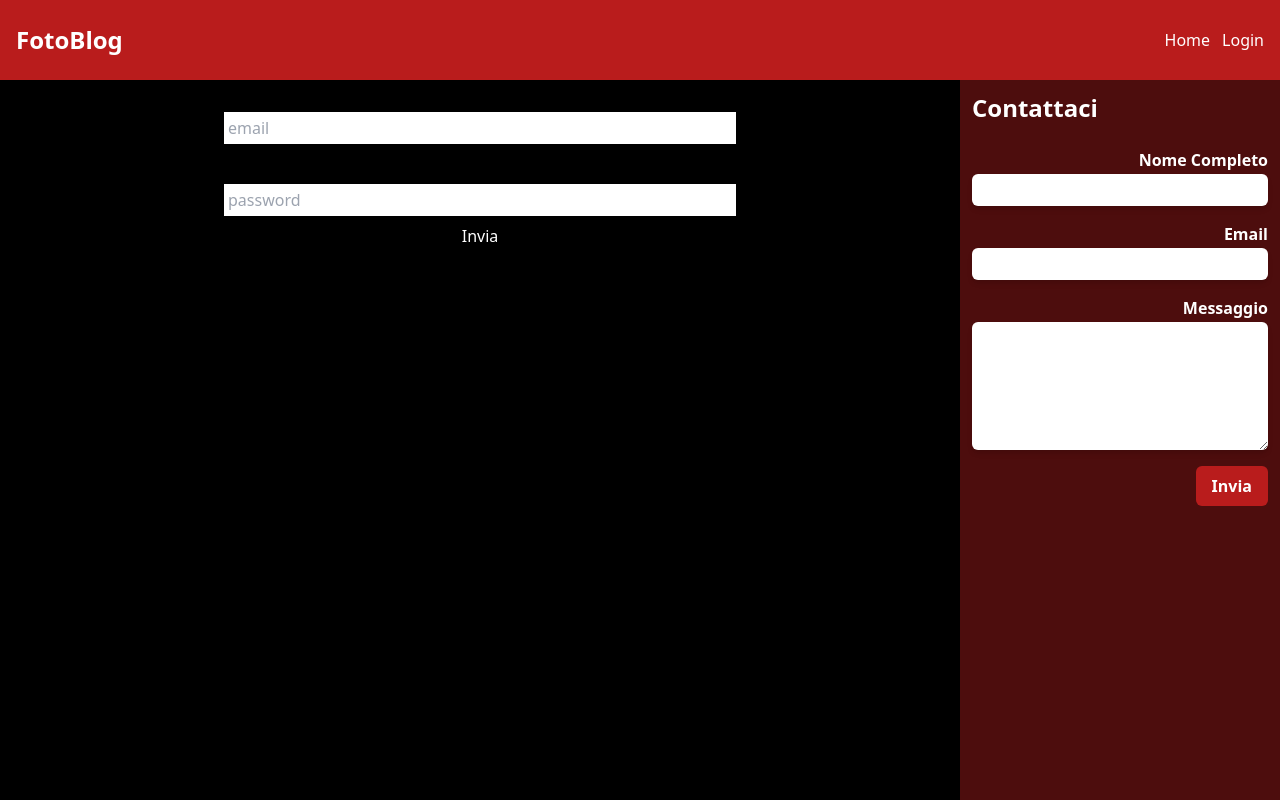
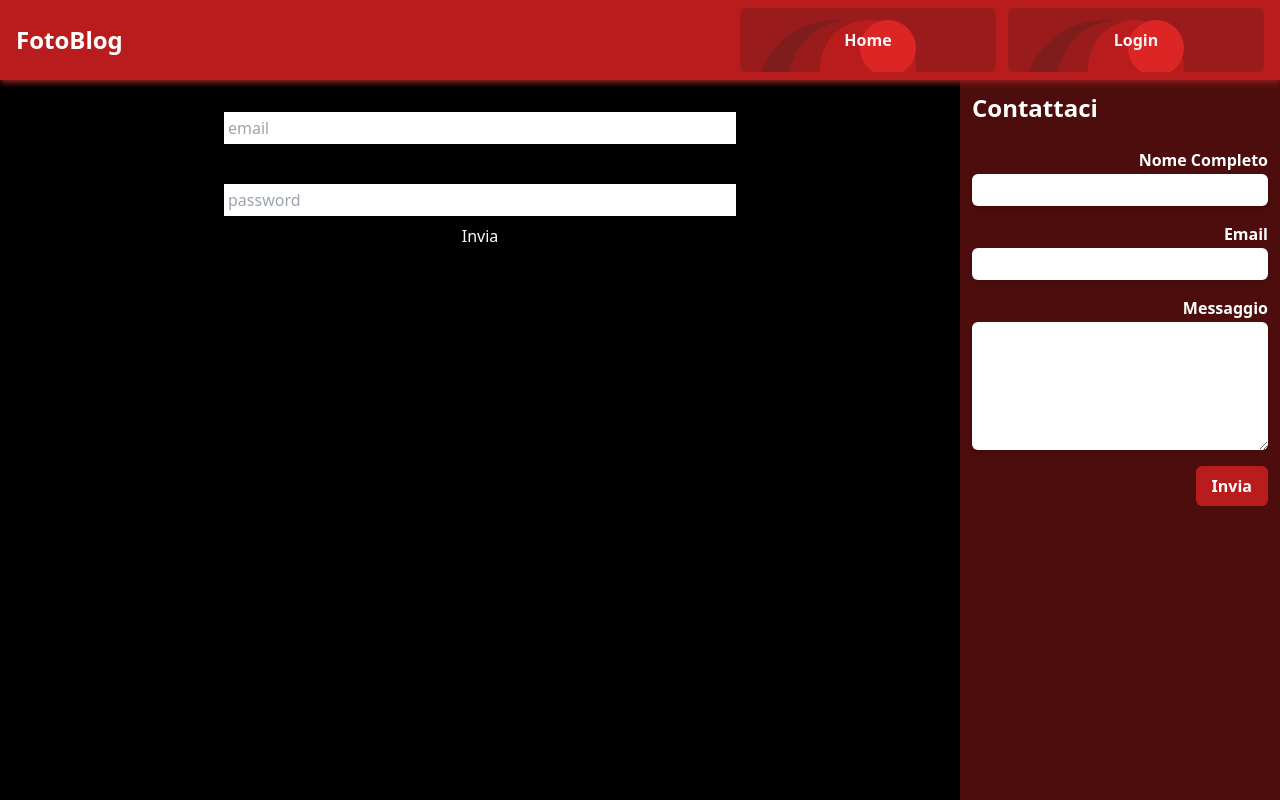
Before and after one commit to DavideFarci/react-il-mio-fotoalbum, a React (Vite) app in the folder React_Frontend/: page /login in a window 1280 px wide. Built offline with nearby package versions, Linux system fonts and the light colour scheme.

Commit message:
fix style header and buttons

```diff
--- a/React_Frontend/src/components/Header.jsx
+++ b/React_Frontend/src/components/Header.jsx
@@ -1,22 +1,60 @@
 import { Link } from 'react-router-dom';
 import { useAuth } from '../contexts/AuthContext';
 
-const Header = () => {
+const ButtonLoginLogout = () => {
   const { isLogged, handleLogout } = useAuth();
 
   return (
-    <header className="fixed left-0 right-0  top-0 flex h-20 items-center justify-between bg-red-700 px-4">
+    <button
+      onClick={isLogged && handleLogout}
+      className="group relative flex h-16  w-64 cursor-pointer items-center justify-center overflow-hidden rounded-md bg-red-800 p-2 font-extrabold text-red-50"
+    >
+      <div className="absolute right-20 top-3 z-10 h-40 w-40 rounded-full bg-red-900 duration-500 group-hover:-right-12 group-hover:top-12 group-hover:scale-150 group-hover:opacity-50"></div>
+      <div className="absolute right-20 top-3 z-10 h-32 w-32 rounded-full bg-red-800 duration-500 group-hover:-right-12 group-hover:top-12 group-hover:scale-150 group-hover:opacity-50"></div>
+      <div className="absolute right-20 top-3 z-10 h-24 w-24 rounded-full bg-red-700 duration-500 group-hover:-right-12 group-hover:top-12 group-hover:scale-150 group-hover:opacity-50"></div>
+      <div className="absolute right-20 top-3 z-10 h-14 w-14 rounded-full bg-red-600 duration-500 group-hover:-right-12 group-hover:top-12 group-hover:scale-150 group-hover:opacity-50"></div>
+      <p className="z-10">{isLogged ? 'Logout' : 'Login'}</p>
+    </button>
+  );
+};
+
+const ButtonHomeDashboard = () => {
+  const { isLogged, handleLogout } = useAuth();
+
+  return (
+    <button
+      onClick={isLogged && handleLogout}
+      className="group relative flex h-16  w-64 cursor-pointer items-center justify-center overflow-hidden rounded-md bg-red-800 p-2 font-extrabold text-red-50"
+    >
+      <div className="absolute right-20 top-3 z-10 h-40 w-40 rounded-full bg-red-900 duration-500 group-hover:-right-12 group-hover:top-12 group-hover:scale-150 group-hover:opacity-50"></div>
+      <div className="absolute right-20 top-3 z-10 h-32 w-32 rounded-full bg-red-800 duration-500 group-hover:-right-12 group-hover:top-12 group-hover:scale-150 group-hover:opacity-50"></div>
+      <div className="absolute right-20 top-3 z-10 h-24 w-24 rounded-full bg-red-700 duration-500 group-hover:-right-12 group-hover:top-12 group-hover:scale-150 group-hover:opacity-50"></div>
+      <div className="absolute right-20 top-3 z-10 h-14 w-14 rounded-full bg-red-600 duration-500 group-hover:-right-12 group-hover:top-12 group-hover:scale-150 group-hover:opacity-50"></div>
+      <p className="z-10">{isLogged ? 'Dashboard' : 'Home'}</p>
+    </button>
+  );
+};
+
+const Header = () => {
+  const { isLogged } = useAuth();
+
+  return (
+    <header className="fixed left-0 right-0  top-0 flex h-20 items-center justify-between bg-red-700 px-4 shadow-md shadow-red-900">
       <h1 className="text-2xl font-bold">FotoBlog</h1>
       <nav>
         <ul className="flex items-center gap-3 ">
           <li>
-            <Link to={'/'}>{isLogged ? 'Dashboard' : 'Home'}</Link>
+            <Link to={'/'}>
+              <ButtonHomeDashboard />
+            </Link>
           </li>
           <li>
             {!isLogged ? (
-              <Link to={'/login'}>Login</Link>
+              <Link to={'/login'}>
+                <ButtonLoginLogout />
+              </Link>
             ) : (
-              <button onClick={handleLogout}>Logout</button>
+              <ButtonLoginLogout />
             )}
           </li>
         </ul>
```
